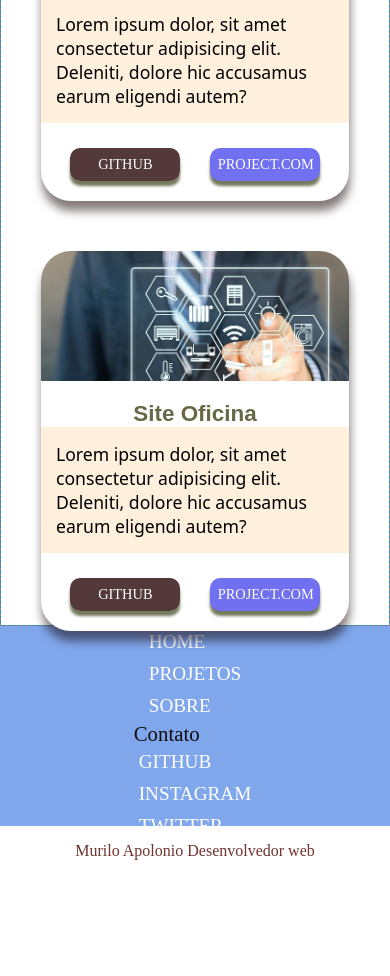
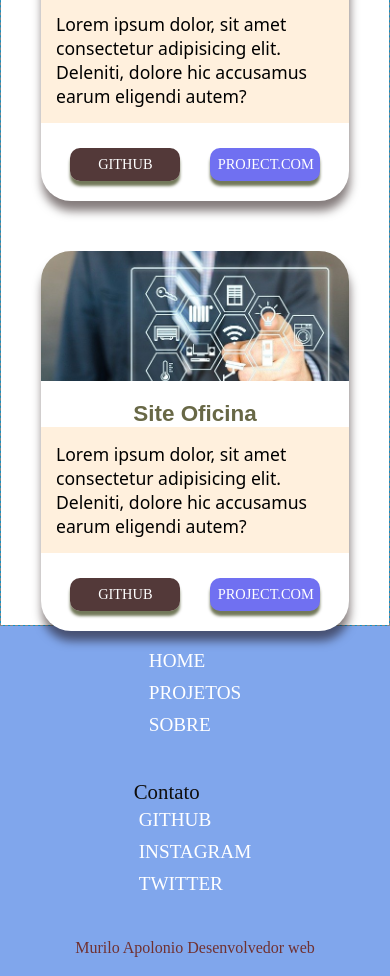
Before and after one commit to muriloapolo/projeto_portifolio_blog, a plain HTML site: page index.html in a window 390 px wide. Shown: the part 403-1379 px from the top of the page. Before the commit the page ends 1263 px from the top, so only its background shows below. Drawn offline with Linux system fonts and the light colour scheme.

Commit message:
ajustes de responsividade

```diff
--- a/css/css.css
+++ b/css/css.css
@@ -364,7 +364,7 @@ body {
   justify-content: space-around;
   align-items: center;
   background-color: rgb(128, 166, 236);
-  height: 200px;
+  height: 350px;
 }
 .footerMain ul{
   padding: 0;
```
